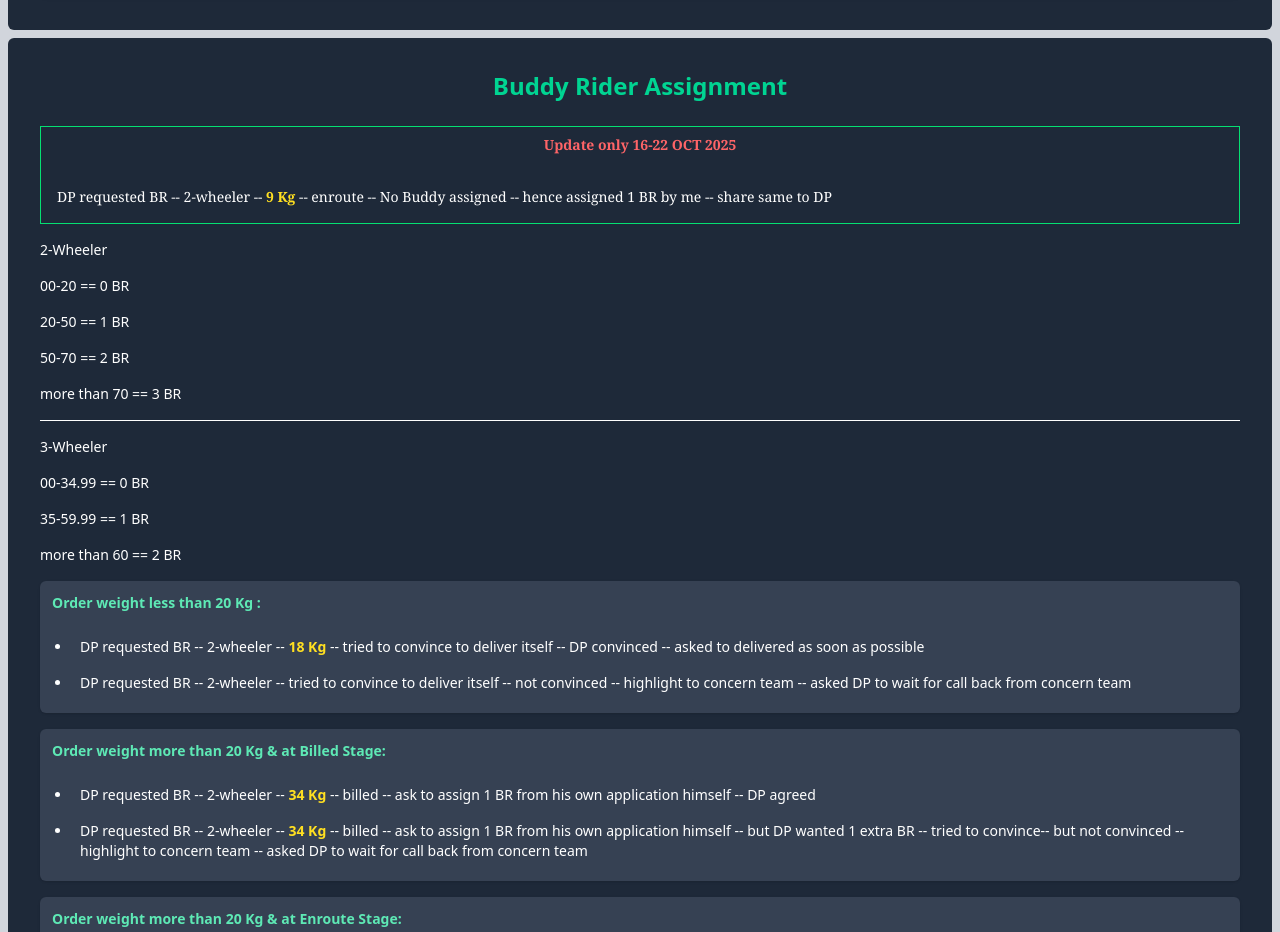
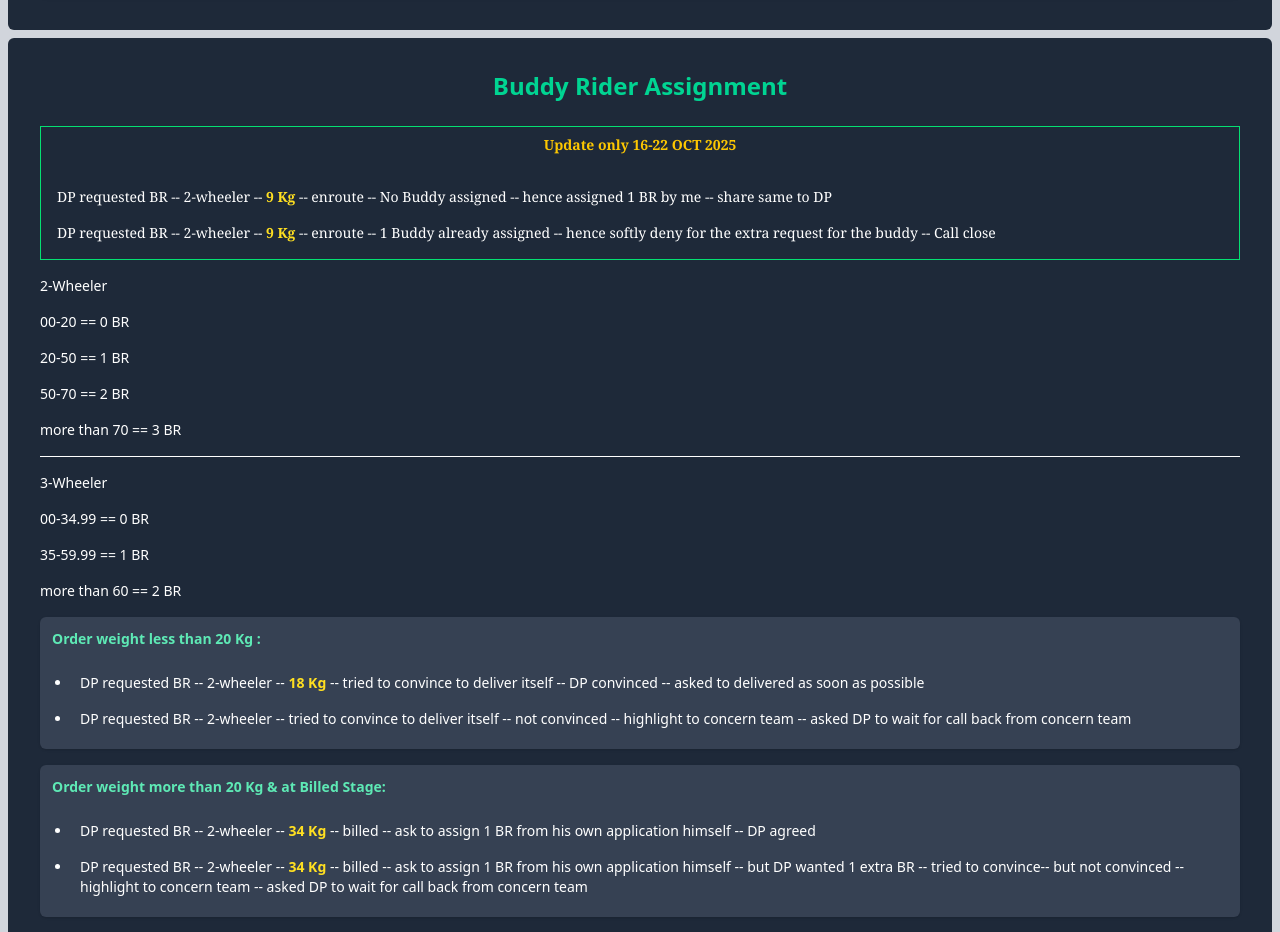
Before and after one commit to Code-with-Sahani/Blinket-DP, a React (Vite) app: page / in a window 1280 px wide. Shown: the part 8062-8994 px from the top of the page. Built offline with nearby package versions, Linux system fonts and the light colour scheme.

Commit message:
Update BuddyRider.jsx

```diff
--- a/src/Components/BuddyRider.jsx
+++ b/src/Components/BuddyRider.jsx
@@ -6,9 +6,10 @@ const BuddyRider = () => {
             <h2 className="text-center text-2xl font-semibold text-emerald-400 mb-1">Buddy Rider Assignment</h2>
 
              <p className="text-sm font-serif border border-green-400 mb-4 mt-6 p-2">
-                <h3 className="text-center font-semibold text-red-400 mb-1"> Update only 16-22 OCT 2025 </h3>
+                <h3 className="text-center font-semibold text-yellow-400 mb-1"> Update only 16-22 OCT 2025 </h3>
                  <br></br>
                  <p className='p-2'>DP requested BR -- 2-wheeler -- <strong className='text-yellow-300 font-semibold'> 9 Kg</strong> -- enroute -- No Buddy assigned -- hence assigned 1 BR by me -- share same to DP</p>
+                 <p className='p-2'>DP requested BR -- 2-wheeler -- <strong className='text-yellow-300 font-semibold'> 9 Kg</strong> -- enroute -- 1 Buddy already assigned -- hence softly deny for the extra request for the buddy -- Call close</p>
             </p>
 
             <div className='space-y-4'>
```
